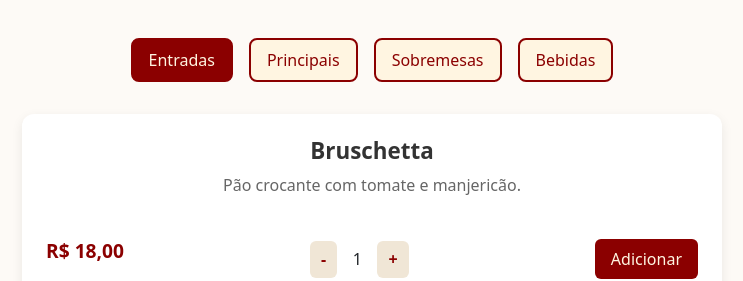
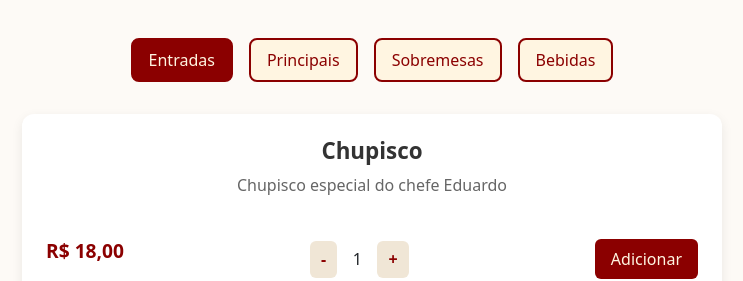
Before and after one commit to EduardoVernizzi/projeto-trattoria-vernizzi, a React (Vite) app: page / in a window 1280 px wide. Shown: the part 876-1157 px from the top of the page, without its empty margins (268-1011 px from the left). Built offline with nearby package versions, Linux system fonts and the light colour scheme.

Commit message:
Fix: Ajuste na seção menu, correção da descrição de itens

```diff
--- a/src/components/Menu.jsx
+++ b/src/components/Menu.jsx
@@ -4,7 +4,7 @@ import "../styles/_menu.scss";
 
 const menuData = {
   entradas: [
-    { id: 1, name: "Bruschetta", price: "R$ 18,00", description: "Pão crocante com tomate e manjericão." },
+    { id: 1, name: "Chupisco", price: "R$ 18,00", description: "Chupisco especial do chefe Eduardo" },
     { id: 2, name: "Caprese", price: "R$ 22,00", description: "Salada de tomate, muçarela e manjericão." },
     { id: 3, name: "Crostini", price: "R$ 19,00", description: "Pãezinhos crocantes cobertos com uma variedade de ingredientes, como patês, queijos e vegetais grelhados." },
   ],
@@ -20,8 +20,8 @@ const menuData = {
   ],
   bebidas: [
     { id: 10, name: "Vinho Tinto", price: "R$ 38,00", description: "Taça de vinho tinto seco." },
-    { id: 11, name: "limonada suiça", price: "R$ 15,00", description: "Água mineral com gás." },
-    { id: 12, name: "Água com Gás", price: "R$ 8,00", description: "Uma refrescante limonada cremosa com um toque adocicado, feita com limão, açúcar, gelo e leite condensado." },
+    { id: 11, name: "Água com Gás ", price: "R$ 15,00", description: "Água mineral com gás." },
+    { id: 12, name: "Limonada Suiça", price: "R$ 8,00", description: "Uma refrescante limonada cremosa com um toque adocicado, feita com limão, açúcar, gelo e leite condensado." },
   ],
 };
 
```
